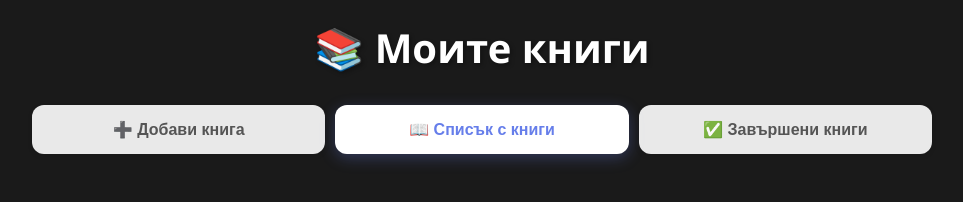
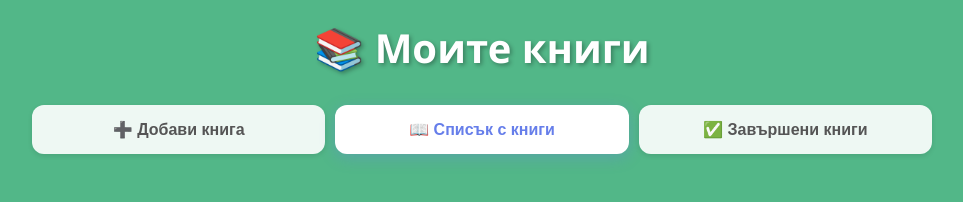
Before and after one commit to teodorivanov375-ai/Book-tracking, a plain HTML site: page index.html in a window 1280 px wide. Shown: the whole page, without its empty margins (158-1121 px from the left). Drawn offline with Linux system fonts and the light colour scheme.

Commit message:
нов стил на приложението

```diff
--- a/styles.css
+++ b/styles.css
@@ -6,7 +6,7 @@
 
 body {
     font-family: 'Segoe UI', Tahoma, Geneva, Verdana, sans-serif;
-    background: #1a1a1a;
+    background: #52b788;
     min-height: 100vh;
     padding: 20px;
     color: #333;
```
